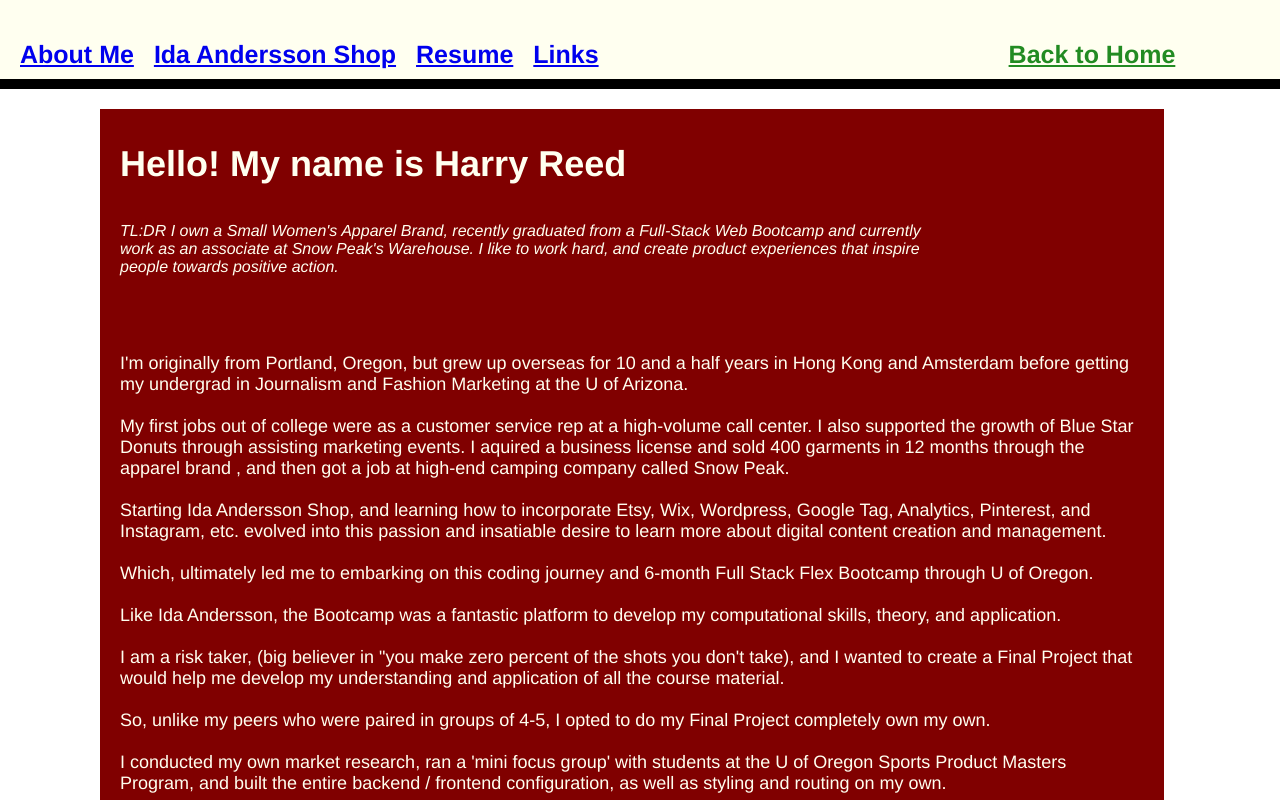
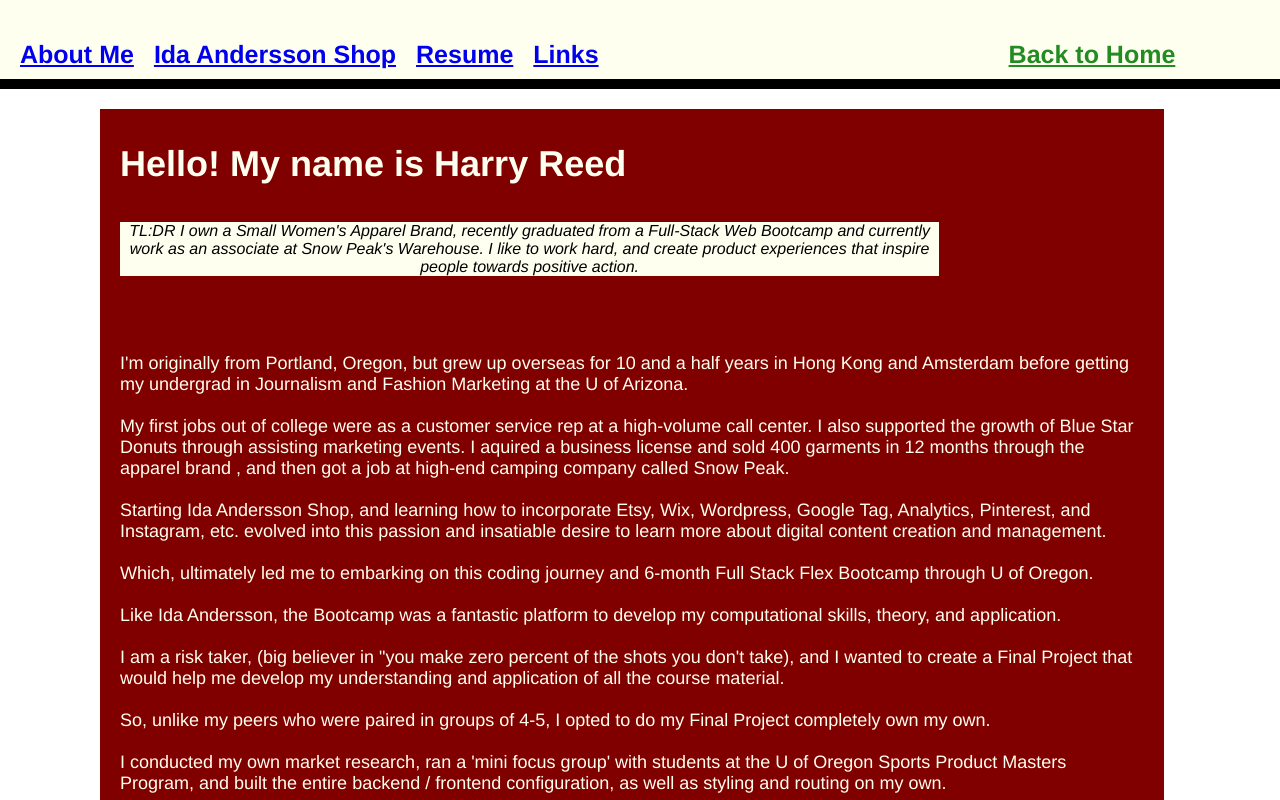
Before and after one commit to HGreedo/nuReactPortfolio, a React (Create React App) app: page /pages/About-Me in a window 1280 px wide. Shown: the top 800 px of the page. Built offline with nearby package versions, Linux system fonts and the light colour scheme.

Commit message:
commit on 'main'

```diff
--- a/src/pages/aboutMe.css
+++ b/src/pages/aboutMe.css
@@ -4,11 +4,16 @@
 
 
 .tldr {
+    text-align: center;
     font-size: 16px;
     width: 80%;
     font-family: 'Franklin Gothic Medium', 'Arial Narrow', Arial, sans-serif;
     font-style: italic;
-    font-weight: 500;
+    font-weight: 400;
+    background-color: ivory;
+    color: black;
+    border-radius: .5;
+    border-style: solid black;
 
 
 }
```
